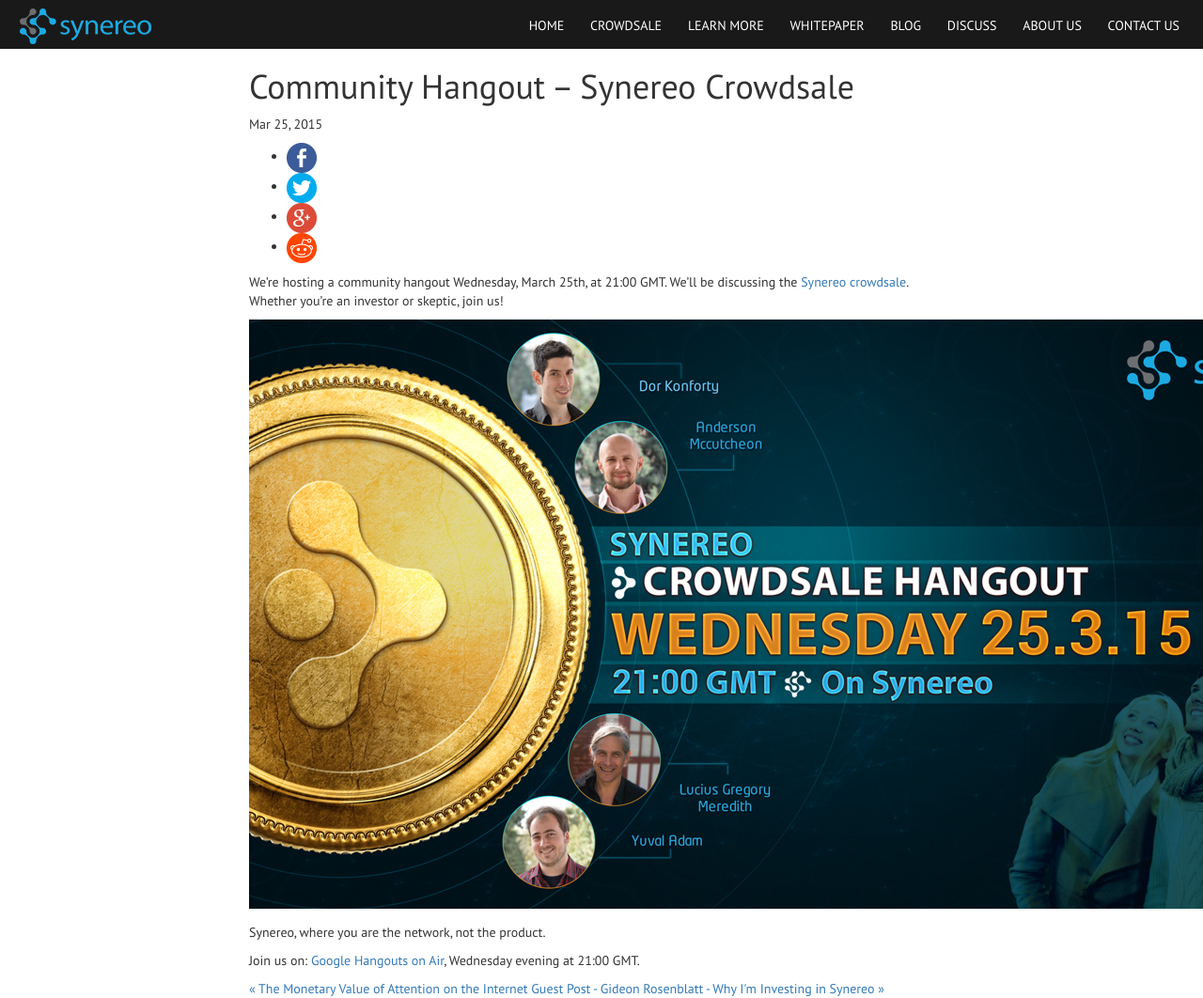
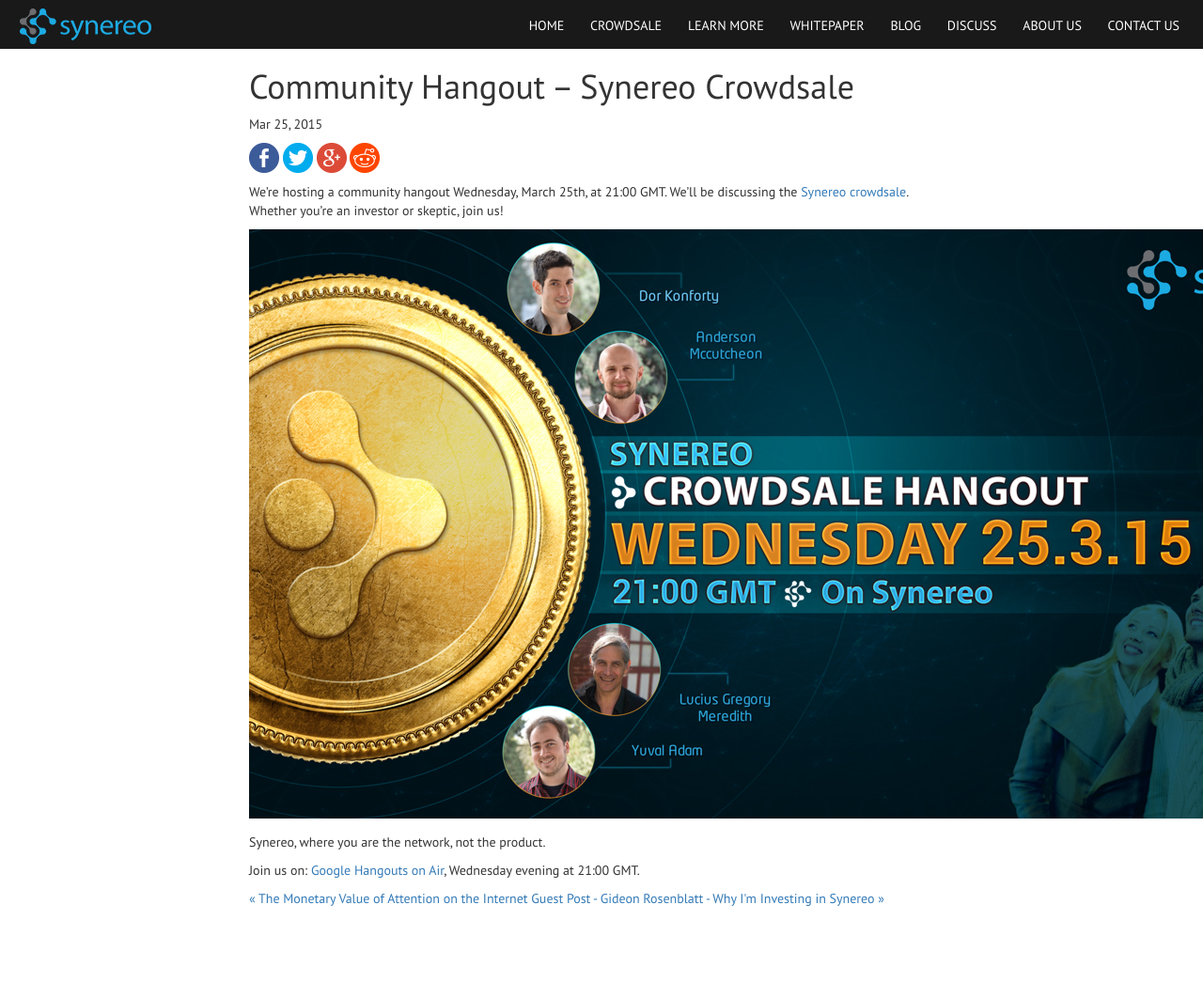
Before and after one commit to synereo/blog.synereo.com, a Jekyll site: the page built from _posts/2015-03-25-community-hangout.markdown, in a window 1280 px wide. Shown: the whole page at 94% size. Built offline with Jekyll 4.4.1, drawn with Linux system fonts in a browser that asks for light colours; nearby versions of some CDN libraries; a script that is not in the unit is left out; after the commit the page ends 966 px from its top, so only the background shows below that.

Commit message:
FIx share bar

```diff
--- a/_sass/_main.scss
+++ b/_sass/_main.scss
@@ -58,4 +58,12 @@
             }
         }
     }
+
+    ul.post-share-buttons {
+        list-style: none;
+        padding-left: 0px;
+        li {
+            display: inline;
+        }
+    }
 }
```
